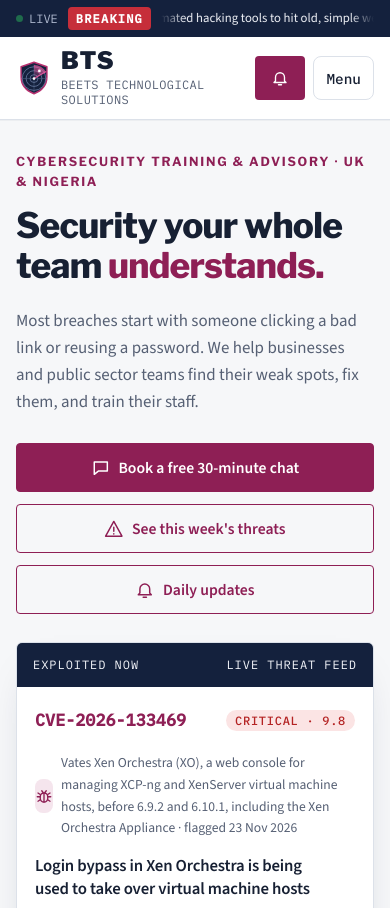
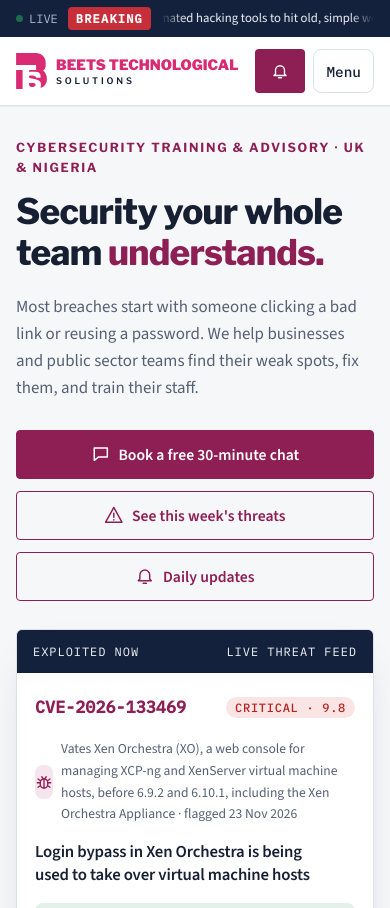
Before and after one commit to beetstechnologicalsolutions/bts-website, a website: page public/index.html in a window 390 px wide. Shown: the top 908 px of the page. Drawn offline with nearby package versions, Linux system fonts and the light colour scheme.

Commit message:
Replace radar-shield logo with the redrawn BTS logo
- Header and footer now use the B-T-S monogram with the
  "BEETS TECHNOLOGICAL / SOLUTIONS" wordmark in BTS pink (#DA2A72).
- Footer adds the "Pushing limits..." tagline.
- New favicon.svg and a 180 px apple-touch-icon.png from the same mark.
- Wordmark scales down on phones so the header never overflows (checked 320-1440 px).
- New design fingerprint; npm test passes (tamper, security, injection).

Co-Authored-By: Claude Opus 5.5 <noreply@anthropic.com>
Claude-Session: https://claude.ai/code/session_0123ncGCd48NqLwAK7PzGzhr

```diff
--- a/public/index.html
+++ b/public/index.html
@@ -7,6 +7,7 @@
 <meta name="description" content="BTS (Beets Technological Solutions): cybersecurity training and advisory for organisations in the UK and Nigeria, with a live feed of exploited vulnerabilities and world cyber news.">
 <meta name="theme-color" content="#14213D">
 <link rel="icon" href="/favicon.svg" type="image/svg+xml">
+<link rel="apple-touch-icon" href="/apple-touch-icon.png">
 <link rel="preconnect" href="https://fonts.googleapis.com">
 <link rel="preconnect" href="https://fonts.gstatic.com" crossorigin>
 <link rel="stylesheet" href="https://fonts.googleapis.com/css2?family=Libre+Franklin:wght@600;700;800;900&family=Source+Sans+3:wght@400;600&family=IBM+Plex+Mono:wght@400;500&display=swap">
@@ -16,7 +17,7 @@
 :root{
   --bg:#F6F7F9; --panel:#FFFFFF; --panel-2:#F0F2F6; --line:#DCE1E9; --ink:#172033; --muted:#566074;
   --beet:#8E1F55; --beet-dim:#F5E5ED; --leaf:#1F6B4C; --leaf-dim:#E2F1E9; --amber:#8A5A0B; --amber-dim:#FBEFD6; --red:#B42323; --red-dim:#FBE4E4;
-  --band:#14213D; --band-2:#1C2C4F; --on-band:#F3F5FA; --on-band-muted:#AEB8CE; --on-beet:#FFFFFF;
+  --band:#14213D; --band-2:#1C2C4F; --on-band:#F3F5FA; --on-band-muted:#AEB8CE; --on-beet:#FFFFFF; --logo:#DA2A72;
   --grid:transparent;
   --display:"Libre Franklin","Segoe UI",system-ui,sans-serif;
   --body:"Source Sans 3","Segoe UI",system-ui,sans-serif;
@@ -76,7 +77,6 @@ header{position:sticky;top:env(safe-area-inset-top,0px);z-index:10;background:va
 @media (max-width:640px){.status .upd-txt{display:none}}
 .bar{display:flex;align-items:center;justify-content:space-between;gap:16px;padding-block:12px}
 .brand{display:flex;align-items:center;gap:12px;text-decoration:none;color:var(--ink);font-family:var(--display);font-weight:800;font-size:1.15rem;letter-spacing:.01em}
-.brand small{display:block;font-family:var(--mono);font-size:.62rem;letter-spacing:.14em;color:var(--muted);font-weight:400;text-transform:uppercase}
 nav ul{list-style:none;margin:0;padding:0;display:flex;gap:4px;flex-wrap:wrap}
 nav a{display:block;padding:10px 11px;color:var(--ink);text-decoration:none;font-size:.95rem;font-weight:600;border-bottom:2px solid transparent;white-space:nowrap}
 nav a:hover{color:var(--beet)}
@@ -304,7 +304,6 @@ input:focus,select:focus,textarea:focus{outline:2px solid var(--beet);outline-of
 nav a .ico{display:none}
 .bar > nav{margin-left:auto}
 .bar-right{order:3}
-.brand small{white-space:nowrap}
 .grid.two{grid-template-columns:repeat(2,minmax(0,1fr))}
 @media (max-width:760px){.grid.two{grid-template-columns:1fr}}
 .stat .ico{color:var(--beet);width:22px;height:22px}
@@ -339,27 +338,32 @@ footer .links{display:flex;gap:16px;flex-wrap:wrap}
 footer .links a{color:var(--on-band);text-decoration:none}
 footer .links a:hover{color:#F2A3C5}
 @media (prefers-reduced-motion:no-preference){.view{animation:fade .25s ease}@keyframes fade{from{opacity:.4}to{opacity:1}}}
-/* BTS logo */
-.brand{gap:11px}
-.brand .mark{flex:none;width:42px;height:42px}
-.brand .wm{font-family:var(--display);font-weight:900;font-size:1.75rem;line-height:1;letter-spacing:.05em;color:var(--ink)}
-.brand .wm small{margin-top:5px;line-height:1.2;letter-spacing:.03em}
-@media (min-width:1061px) and (max-width:1240px){.brand .wm small{white-space:normal;max-width:15em}.bar nav a{padding:10px 8px}}
-.foot-brand{display:inline-flex;align-items:center;gap:10px}
-.foot-brand svg{flex:none;width:30px;height:30px}
-.foot-brand b{font-family:var(--display);font-weight:900;letter-spacing:.05em;color:var(--on-band);font-size:1.15rem}
-@media (max-width:480px){.brand .mark{width:36px;height:36px}.brand .wm{font-size:1.5rem}}
+/* BTS logo: the B-T-S monogram with the Beets Technological Solutions wordmark */
+.brand{gap:10px}
+.brand .mark{flex:none;width:36px;height:42px}
+.wm{display:flex;flex-direction:column;align-items:flex-start;line-height:1;white-space:nowrap}
+.wm .l1{font-family:var(--display);font-weight:900;font-size:17px;letter-spacing:.005em;color:var(--logo)}
+.wm .l2{margin-top:5px;font-family:var(--display);font-weight:600;font-size:11px;letter-spacing:.42em;color:var(--ink)}
+.foot-brand{display:grid;gap:10px;justify-items:start}
 .foot-logo{display:inline-flex;align-items:center;gap:10px;text-decoration:none;border-radius:6px}
+.foot-logo svg{flex:none;width:34px;height:40px}
+.foot-logo .l1{font-size:16.5px}
+.foot-logo .l2{font-size:10.8px;color:var(--on-band)}
+.foot-tag{font-family:var(--body);font-weight:600;color:var(--on-band)}
+@media (min-width:1061px) and (max-width:1240px){.bar nav a{padding:10px 8px}}
+@media (max-width:1060px){.brand .wm .l1{font-size:clamp(12px,calc((100vw - 293px) / 12.9),17px)}}
+@media (max-width:480px){.brand .mark{width:31px;height:36px}.brand .wm .l2{font-size:9px;letter-spacing:.32em;margin-top:4px}}
+@media (max-width:460px){.brand .wm .l1{font-size:clamp(9.5px,calc((100vw - 205px) / 12.9),17px)}}
+@media (max-width:350px){header .bar{gap:6px}header .brand{gap:7px}.brand .wm .l2{font-size:8px;letter-spacing:.3em}}
 .brand .mark,.foot-logo svg{transition:transform .2s ease,filter .2s ease}
-.brand:hover .mark,.foot-logo:hover svg{transform:scale(1.08);filter:drop-shadow(0 0 6px rgba(226,88,155,.55))}
-.foot-logo:hover b{color:#F2A3C5}
+.brand:hover .mark,.foot-logo:hover svg{transform:scale(1.06);filter:drop-shadow(0 0 6px rgba(218,42,114,.5))}
 @media (pointer:coarse),(hover:none),(max-width:1060px){.foot-logo{min-height:44px}}
 @media (prefers-reduced-motion:reduce){.brand .mark,.foot-logo svg{transition:none}.brand:hover .mark,.foot-logo:hover svg{transform:none}}
 /* Phones, tablets and touch screens */
 html{-webkit-text-size-adjust:100%;text-size-adjust:100%}
 a,button,input,select,textarea,label{touch-action:manipulation}
 .status{font-size:.75rem}
-.status .brk,.tick-item .k,.brand small,.console-top,.tile .tag,.pill,.story time,.facts dt,.story .why b,.stat .s,.vuln .fix b,.vuln .foot,.control .n,.console-foot,.steps .n,.course dt{font-size:.75rem}
+.status .brk,.tick-item .k,.console-top,.tile .tag,.pill,.story time,.facts dt,.story .why b,.stat .s,.vuln .fix b,.vuln .foot,.control .n,.console-foot,.steps .n,.course dt{font-size:.75rem}
 .tick-item .t{font-size:.8rem}
 .disclaimer{display:block;position:relative;padding-left:28px}
 .disclaimer::before{position:absolute;left:0;top:2px}
@@ -389,7 +393,6 @@ dialog.sub{overflow:auto}
 @media (max-width:480px){
   .bar{gap:10px}
   .brand{gap:9px;font-size:1.05rem;min-width:0}
-  .brand small{white-space:normal;letter-spacing:.06em;line-height:1.25}
   .bar-right{gap:8px;flex:none}
 }
 @media (max-height:500px) and (orientation:landscape){
@@ -465,12 +468,8 @@ dialog.sub{overflow:auto}
   </div>
   <div class="wrap bar" style="position:relative">
     <a class="brand" href="#home" aria-label="BTS, Beets Technological Solutions, home">
-      <svg class="mark" width="40" height="40" viewBox="0 0 64 64" aria-hidden="true">
-        <defs><clipPath id="bts-clip"><path d="M32 4 L55 12 V30 C55 44.5 45.5 54.5 32 60 C18.5 54.5 9 44.5 9 30 V12 Z"/></clipPath>
-          <radialGradient id="bts-sweep" cx="32" cy="33" r="24" gradientUnits="userSpaceOnUse"><stop offset="0" stop-color="#E2589B" stop-opacity="0"/><stop offset="1" stop-color="#E2589B" stop-opacity=".75"/></radialGradient></defs>
-        <path d="M32 4 L55 12 V30 C55 44.5 45.5 54.5 32 60 C18.5 54.5 9 44.5 9 30 V12 Z" fill="#14213D" stroke="#B8306F" stroke-width="2.5" stroke-linejoin="round"/><g clip-path="url(#bts-clip)" fill="none" stroke="#7F93BB" stroke-width="1.6" opacity=".7"><circle cx="32" cy="33" r="7"/><circle cx="32" cy="33" r="14"/><circle cx="32" cy="33" r="21"/><path d="M32 8V58M8 33H56" opacity=".5"/></g><path d="M32 33 L32 9 A24 24 0 0 1 52.8 21 Z" fill="url(#bts-sweep)" clip-path="url(#bts-clip)"/><path d="M32 33 L52.8 21" stroke="#E2589B" stroke-width="2.2" stroke-linecap="round"/><circle cx="41.5" cy="19.5" r="4.2" fill="#E2589B" opacity=".3"/><circle cx="41.5" cy="19.5" r="2.4" fill="#fff"/><circle cx="32" cy="33" r="2.4" fill="#fff"/>
-      </svg>
-      <span class="wm">BTS<small>Beets Technological Solutions</small></span>
+      <svg class="mark" width="36" height="42" viewBox="0 0 100 116.9" aria-hidden="true"><path fill="#DA2A72" d="M0 0H64C81.7 0 96 13.4 96 30V42C96 48 92.6 53.4 88 57C95.6 63.6 100 73.2 100 84.2C100 98.8 91.8 110.4 79 113C81.6 106 81.4 98.4 78.4 93.6C74.2 87.4 63.4 84.2 51 82.6C46 82 42 80.6 42 77.6C42 75 44.2 73.4 48 73.4C56.6 73.4 63.8 75 65.6 80.2H79.4V73.6C79.4 66.4 72.6 61.2 62.4 61.2H44Q42 61.2 42 59.2V57.2Q42 55.2 44 55.2H64.9V39.1H0ZM0 55.2H21.1V116.9H0ZM42 97.8H56C61 97.8 63.2 100.4 63.2 103.4C63.2 107.6 59.2 110.7 53.5 110.7C46.8 110.7 42 107.2 42 102.2Z"/></svg>
+      <span class="wm"><span class="l1">BEETS TECHNOLOGICAL</span><span class="l2">SOLUTIONS</span></span>
     </a>
     <div class="bar-right"><button type="button" class="sub-btn" data-subscribe><svg class="ico"><use href="#i-bell"/></svg><span class="lbl">Subscribe</span></button>
     <button class="menu-btn" id="menu-btn" aria-expanded="false" aria-controls="main-nav">Menu</button></div>
@@ -768,7 +767,7 @@ dialog.sub{overflow:auto}
 
 <footer>
   <div class="wrap">
-    <span class="foot-brand"><a class="foot-logo" href="#home" aria-label="BTS, back to home page"><svg viewBox="0 0 64 64" aria-hidden="true"><path d="M32 4 L55 12 V30 C55 44.5 45.5 54.5 32 60 C18.5 54.5 9 44.5 9 30 V12 Z" fill="#14213D" stroke="#B8306F" stroke-width="2.5" stroke-linejoin="round"/><g clip-path="url(#bts-clip)" fill="none" stroke="#7F93BB" stroke-width="1.6" opacity=".7"><circle cx="32" cy="33" r="7"/><circle cx="32" cy="33" r="14"/><circle cx="32" cy="33" r="21"/><path d="M32 8V58M8 33H56" opacity=".5"/></g><path d="M32 33 L32 9 A24 24 0 0 1 52.8 21 Z" fill="url(#bts-sweep)" clip-path="url(#bts-clip)"/><path d="M32 33 L52.8 21" stroke="#E2589B" stroke-width="2.2" stroke-linecap="round"/><circle cx="41.5" cy="19.5" r="4.2" fill="#E2589B" opacity=".3"/><circle cx="41.5" cy="19.5" r="2.4" fill="#fff"/><circle cx="32" cy="33" r="2.4" fill="#fff"/></svg><b>BTS</b></a><span>© 2026 Beets Technological Solutions · Registered in Nigeria (CAC)</span></span>
+    <span class="foot-brand"><a class="foot-logo" href="#home" aria-label="Beets Technological Solutions, back to home page"><svg viewBox="0 0 100 116.9" aria-hidden="true"><path fill="#DA2A72" d="M0 0H64C81.7 0 96 13.4 96 30V42C96 48 92.6 53.4 88 57C95.6 63.6 100 73.2 100 84.2C100 98.8 91.8 110.4 79 113C81.6 106 81.4 98.4 78.4 93.6C74.2 87.4 63.4 84.2 51 82.6C46 82 42 80.6 42 77.6C42 75 44.2 73.4 48 73.4C56.6 73.4 63.8 75 65.6 80.2H79.4V73.6C79.4 66.4 72.6 61.2 62.4 61.2H44Q42 61.2 42 59.2V57.2Q42 55.2 44 55.2H64.9V39.1H0ZM0 55.2H21.1V116.9H0ZM42 97.8H56C61 97.8 63.2 100.4 63.2 103.4C63.2 107.6 59.2 110.7 53.5 110.7C46.8 110.7 42 107.2 42 102.2Z"/></svg><span class="wm"><span class="l1">BEETS TECHNOLOGICAL</span><span class="l2">SOLUTIONS</span></span></a><span class="foot-tag">Pushing limits…</span><span>© 2026 Beets Technological Solutions · Registered in Nigeria (CAC)</span></span>
     <span class="links"><a href="#services">Services</a><a href="#training">Training</a><a href="#vulnerabilities">Vulnerabilities</a><a href="#news">News</a><a href="#contact">Contact</a><a href="#subscribe" data-subscribe>Subscribe</a></span>
   </div>
 </footer>
```
Also changed, not shown: tests/fingerprint.json (+3 -3 lines), README.md, public/apple-touch-icon.png (added), public/favicon.svg.
